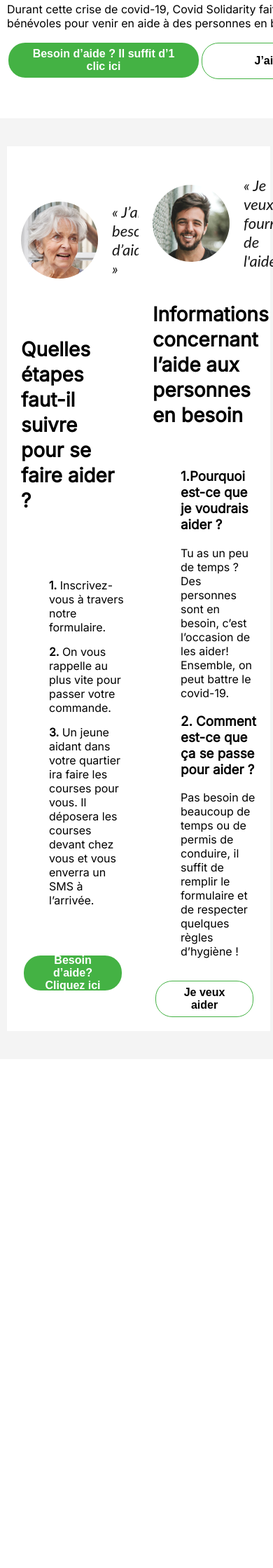
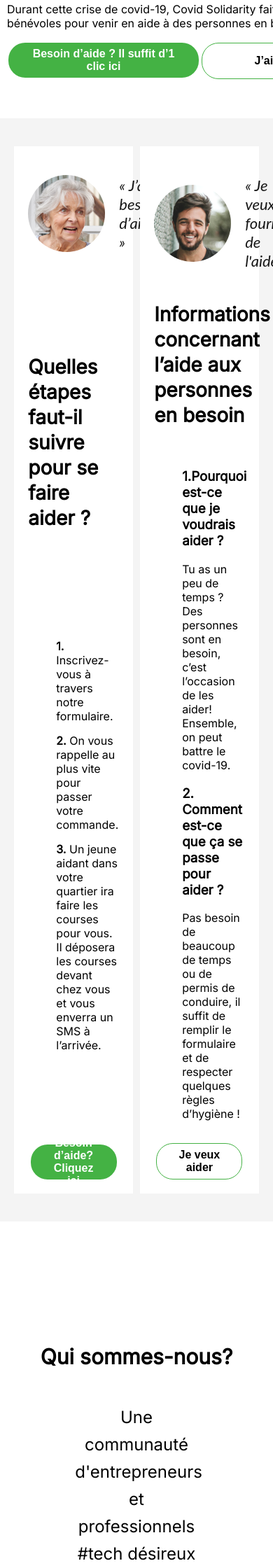
Before and after one commit to GraphtyLove/covid-19-helper, a PHP site: page / in a window 390 px wide; the page is wider, and only the part inside the window is pictured. Shown: the part 302-2542 px from the top of that part at 70% size. Before the commit the page ends 1755 px from the top of that part, so only its background shows below. Run offline with PHP 8.4, Linux system fonts and the light colour scheme.

Commit message:
bottom text + footer done (still have to add the responsivity)

```diff
--- a/assets/css/style.css
+++ b/assets/css/style.css
@@ -69,14 +69,14 @@ h1{
 
 /* * --------- CARD -------- * */
 .card{
-    width: 40%;
+    width: 35%;
     margin: 30px 0;
-    min-height: 613px;
+    min-height: 600px;
     background: #fff;
     padding: 20px;
     display: flex;
     flex-direction: column;
-    justify-content: space-evenly;
+    justify-content: space-between;
 }
 .card-header{
     display: flex;
@@ -104,3 +104,24 @@ h1{
     width: 95%;
     margin: 0 auto;
 }
+
+/* * --------- TEAM -------- * */
+.team{
+    padding: 150px 0;
+}
+.team h2{
+    font-size: 30px;
+}
+.team p{
+    max-width: 45%;
+    text-align: center;
+    font-size: 24px;
+    line-height: 39px;
+}
+
+/* * --------- FOOTER -------- * */
+footer p{
+    font-family: AppleColorEmoji;
+    padding: 30px 0;
+    text-align: center;
+}
--- a/index.html
+++ b/index.html
@@ -15,7 +15,6 @@
     </nav>
 
     <header class="container container-white">
-        <!-- TODO: Add the svg logo -->
         <section class="df-center">
             <div class="text-container">
                 <h1>Seul(e) et besoin de livraison à domicile?</h1>
@@ -82,6 +81,21 @@
         </div>
     </main>
 
+    <section class="container container-white df-center team">
+        <h2>Qui sommes-nous?</h2>
+        <p>
+            Une communauté d'entrepreneurs et professionnels #tech désireux d’apporter leur aide rapide via la
+            technologie. Un mouvement non-lucratif qui permet de créer du lien social dans une démarche de calme et de
+            bienveillance.
+        </p>
+    </section>
+
+    <footer>
+        <p>
+            ❤️ Made with love to beat Covid-19
+        </p>
+    </footer>
+
     <script src="assets/js/script.js"></script>
 </body>
 
```
